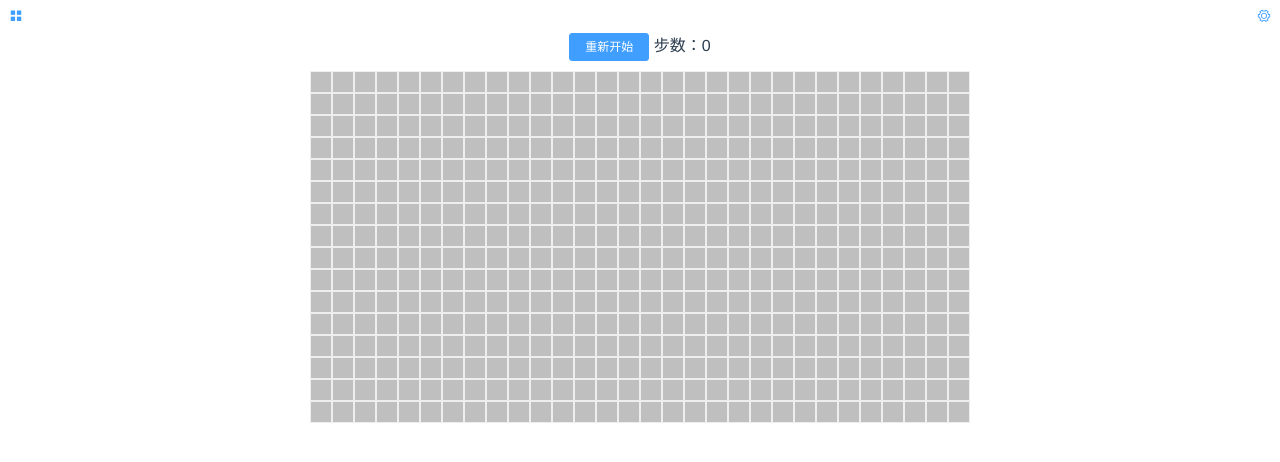
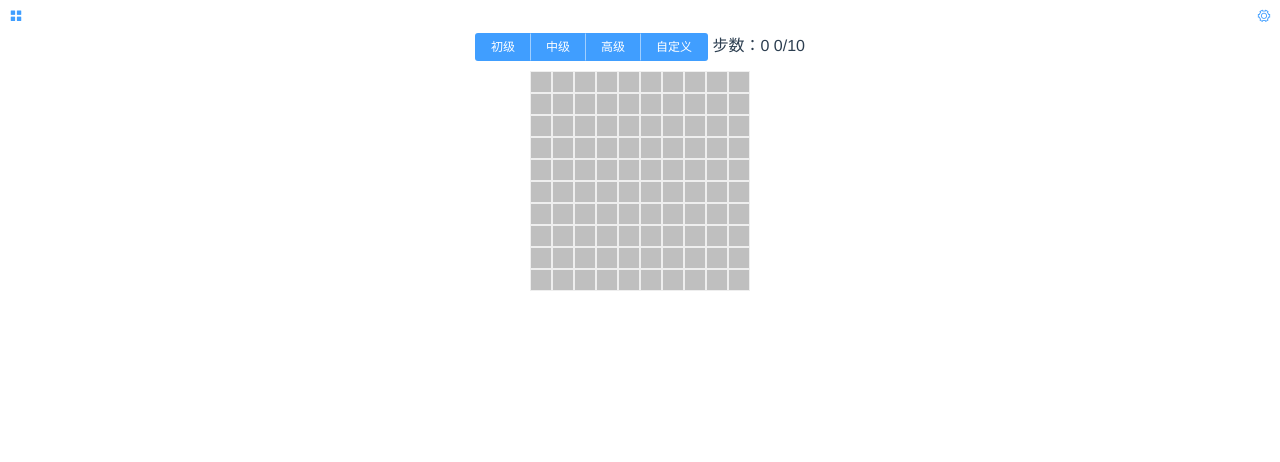
Before and after one commit to frank-deng/experimental-works, a Vue app in the folder vue-cli/: page /#/minesweeper in a window 1280 px wide. Shown: the top 462 px of the page. Built offline with nearby package versions, Linux system fonts and the light colour scheme.

Commit message:
Updated minesweeper

```diff
--- a/vue-cli/src/views/minesweeper/cell.vue
+++ b/vue-cli/src/views/minesweeper/cell.vue
@@ -19,6 +19,7 @@
   height:14px;
 }
 .minesweeper-cell{
+  overflow:hidden;
   width:20px;
   height:20px;
   line-height:20px;
--- a/vue-cli/src/views/minesweeper/minesweeper.js
+++ b/vue-cli/src/views/minesweeper/minesweeper.js
@@ -5,6 +5,7 @@ export default{
   },
   data(){
     return{
+      level:null,
       width:30,
       height:16,
       mines:99,
@@ -13,11 +14,68 @@ export default{
       status:'start'
     };
   },
+  computed:{
+    minesMarked(){
+      if(!Array.isArray(this.board)){
+        return 0;
+      }
+      let result=0;
+      for(let row of this.board){
+        for(let cell of row){
+          if(cell.mark){
+            result++;
+          }
+        }
+      }
+      return result;
+    }
+  },
+  watch:{
+    status(status){
+      if('success'==status){
+        this.$message.success({
+          message:'成功了',
+          showClose:true,
+          offset:60
+        });
+      }else if('failed'==status){
+        this.$message.error({
+          message:'失败了',
+          showClose:true,
+          offset:60
+        });
+      }
+    }
+  },
   created(){
-    this.restart();
+    this.restart('novice');
   },
   methods:{
-    restart(){
+    restart(level){
+      this.level=level;
+      switch(level){
+        case 'novice':
+          Object.assign(this,{
+            width:10,
+            height:10,
+            mines:10
+          });
+        break;
+        case 'medium':
+          Object.assign(this,{
+            width:16,
+            height:16,
+            mines:40
+          });
+        break;
+        case 'expert':
+          Object.assign(this,{
+            width:30,
+            height:16,
+            mines:99
+          });
+        break;
+      }
       this.steps=0;
       this.createBoard(this.width,this.height);
     },
@@ -65,18 +123,24 @@ export default{
         if(Math.random()>0.5){
           continue;
         }
-        let j=Math.floor(Math.random()*(length-i-1)+i+1);
+        let j=Math.floor(Math.random()*(length-i-1))+i+1;
+        if(cellList[j]){
           let temp=cellList[i];
           cellList[i]=cellList[j];
           cellList[j]=temp;
         }
+      }
 
       //布雷
-      for(let i=0; i<mineCount; i++){
-        let iCell=Math.round(Math.random()*(cellList.length-1));
+      for(let i=0; i<mineCount && cellList.length; i++){
+        let iCell=Math.floor(Math.random()*(cellList.length-1));
+        try{
           let {row,col}=cellList[iCell];
           this.board[row][col].mine=true;
           cellList.splice(iCell,1);
+        }catch(e){
+          console.error(iCell,cellList.length,cellList[iCell]);
+        }
       }
 
       //标上数字
@@ -118,6 +182,11 @@ export default{
       }
       let cell=this.board[row][col];
 
+      //不可挖开的方块
+      if(cell.mark || cell.dig){
+        return;
+      }
+
       this.steps++;
 
       //标记当前块
@@ -152,6 +221,8 @@ export default{
     },
     dig(row,col){
       let cell=this.board[row][col];
+
+      //不可挖开的方块
       if(cell.mark){
         return;
       }
--- a/vue-cli/src/views/minesweeper/minesweeper.vue
+++ b/vue-cli/src/views/minesweeper/minesweeper.vue
@@ -1,14 +1,21 @@
 <template>
   <div class='minesweeper' oncontextmenu='return false'>
     <div class='toolbox'>
-      <el-button type='primary' size='mini' @click='restart'>重新开始</el-button>
+      <el-button-group>
+        <el-button type='primary' size='mini' @click='restart("novice")'>初级</el-button>
+        <el-button type='primary' size='mini' @click='restart("medium")'>中级</el-button>
+        <el-button type='primary' size='mini' @click='restart("expert")'>高级</el-button>
+        <el-button type='primary' size='mini' @click='restart("custom")'>自定义</el-button>
+      </el-button-group>
       步数：{{steps}}
+      {{minesMarked}}/{{mines}}
     </div>
     <div class='board-container' v-if='board'>
       <div class='board-row' v-for='(rowData,row) of board'>
-        <BoardCell class='board-cell' v-for='(cell,col) of rowData'
-          :value='cell' :status='status'
-          @click.native.stop='operate(row,col,$event)'></BoardCell>
+        <div class='board-cell' v-for='(cell,col) of rowData'>
+          <BoardCell :value='cell' :status='status'
+            @click.native.stop='operate(row,col,$event)'></BoardCell>
+        </div>
       </div>
     </div>
   </div>
@@ -23,12 +30,17 @@
     user-select:none;
     margin:0 auto;
     display:table;
+    table-layout:fixed;
     .board-row{
       display:table-row;
     }
     .board-cell{
       display:table-cell;
     }
+    .minesweeper-cell{
+      display:inline-block;
+      vertical-align:top;
+    }
   }
 }
 </style>
```
Lines whose indentation alone changed are shown as unchanged.
